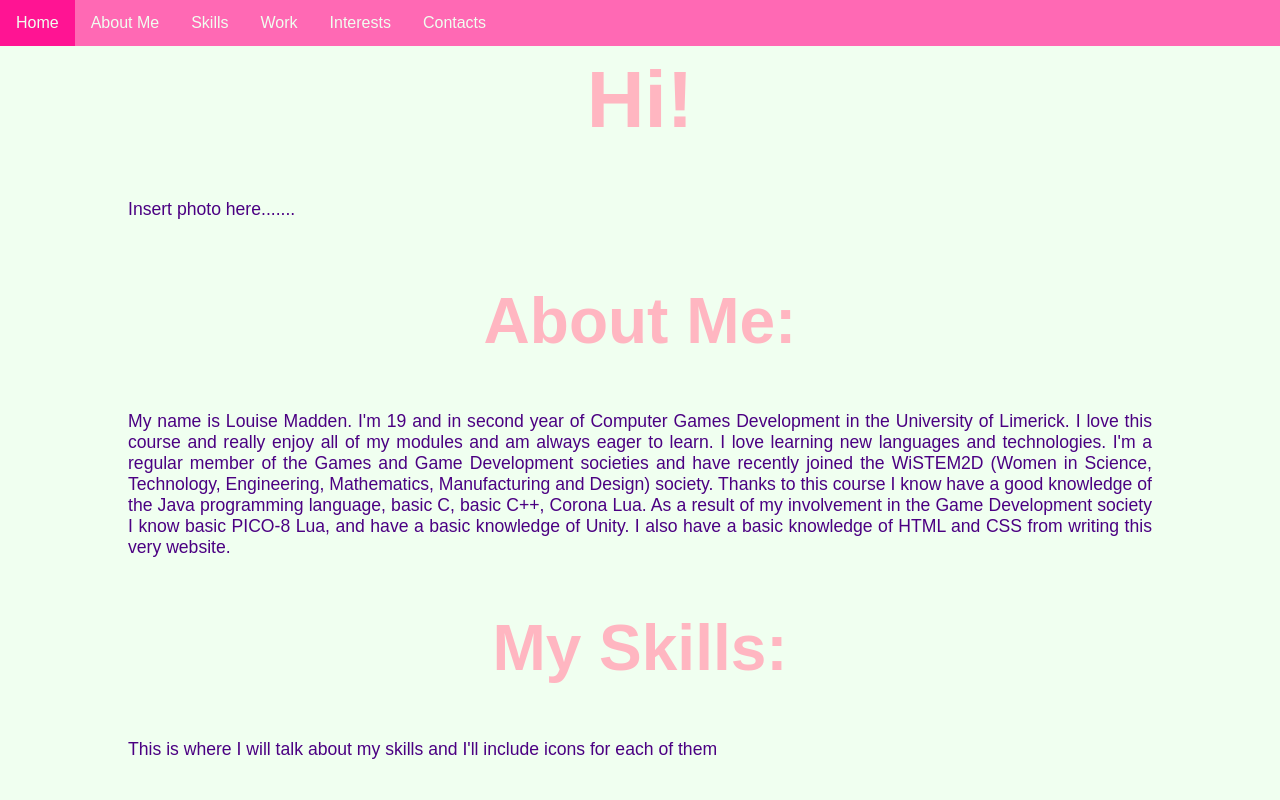
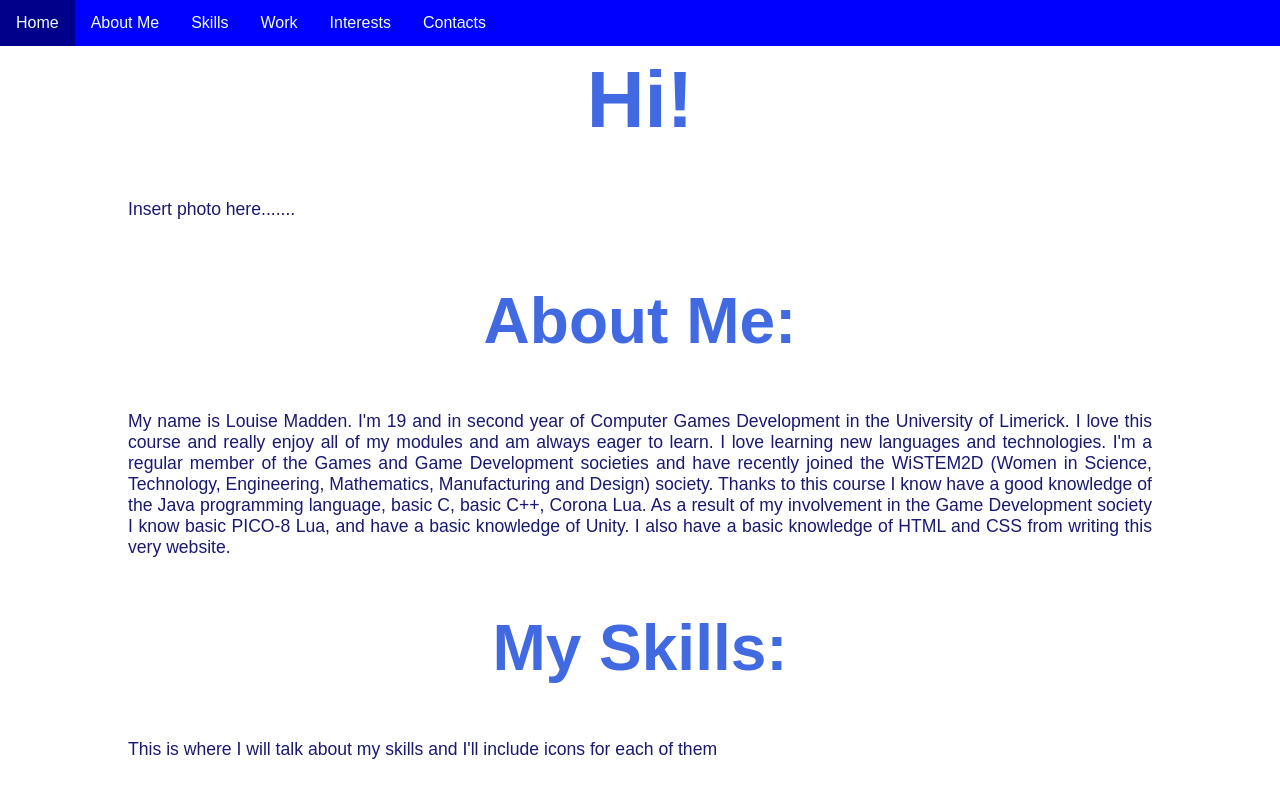
Before and after one commit to LouiseMadden/LouiseMadden.github.io, a plain HTML site: page index.html in a window 1280 px wide. Shown: the top 800 px of the page. Drawn offline with Linux system fonts and the light colour scheme.

Commit message:
colour change

```diff
--- a/style.css
+++ b/style.css
@@ -7,7 +7,7 @@
 	margin: 0;
 	padding: 0;
 	overflow: hidden;
-	background-color: hotpink;
+	background-color: blue;
 	z-index: 10;
 }
 /*
@@ -26,14 +26,14 @@ li a.header-content {
 }
 
 li a.header-content:hover {
-	background-color: deeppink;
+	background-color: darkblue;
 }
 
 /*
 * END NAVIGATION BAR
 */
 body {
-	background-color: honeydew ;
+	background-color: white ;
 	margin: 0;
 	padding: 0;
 	z-index: 0;
@@ -42,7 +42,7 @@ body {
 }
 
 p {
-	color: indigo;
+	color: midnightblue;
 	font-size: 110%;
 	text-align: center;
 	text-align: justify;
@@ -51,13 +51,13 @@ p {
 h1 {
 	text-align: center;
 	font-size: 500%;
-	color: lightpink;
+	color: royalblue;
 }
 
 h2 {
 	text-align: center;
 	font-size: 400%;
-	color: lightpink;
+	color: royalblue ;
 }
 
 div {
```
